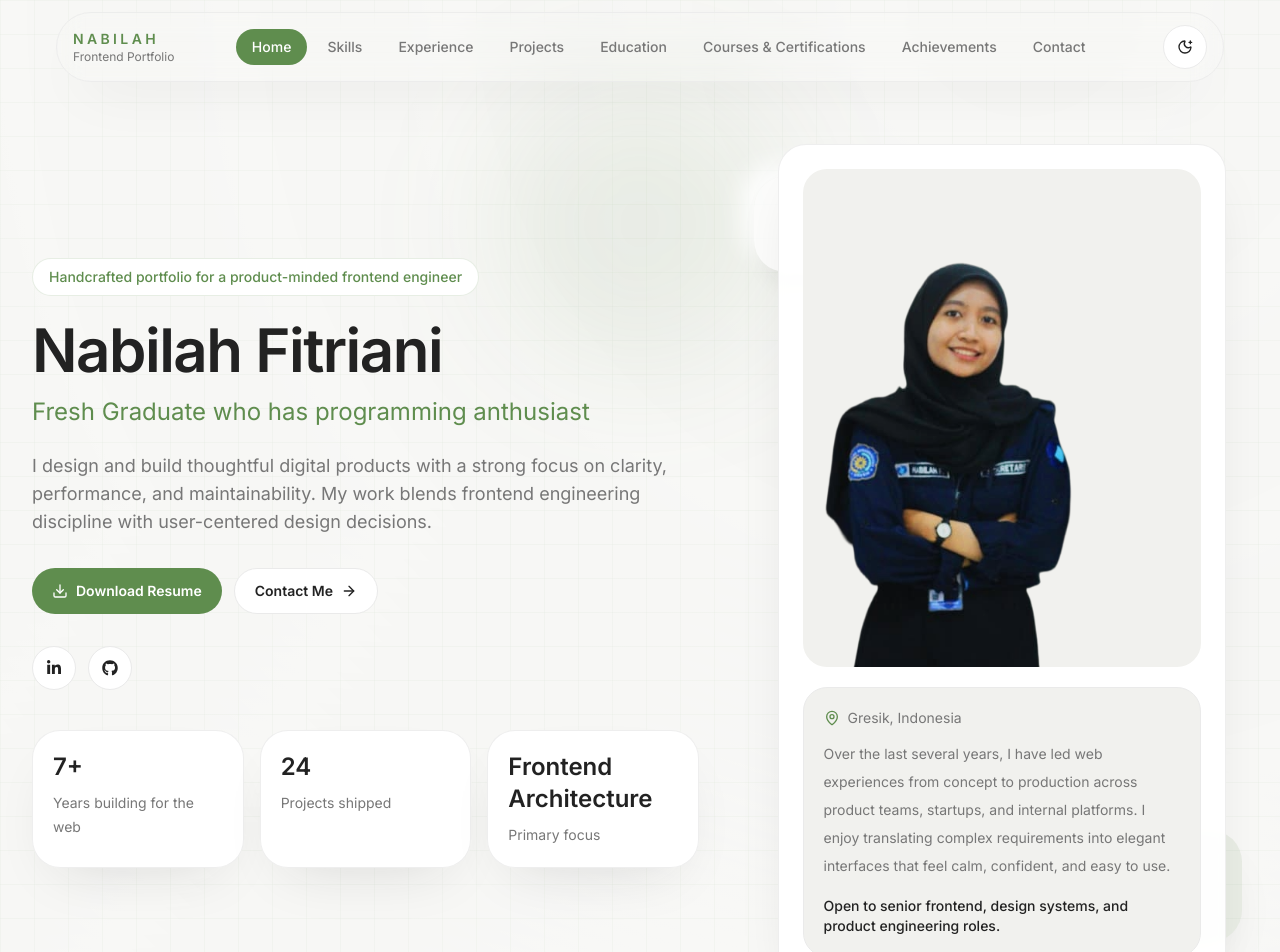
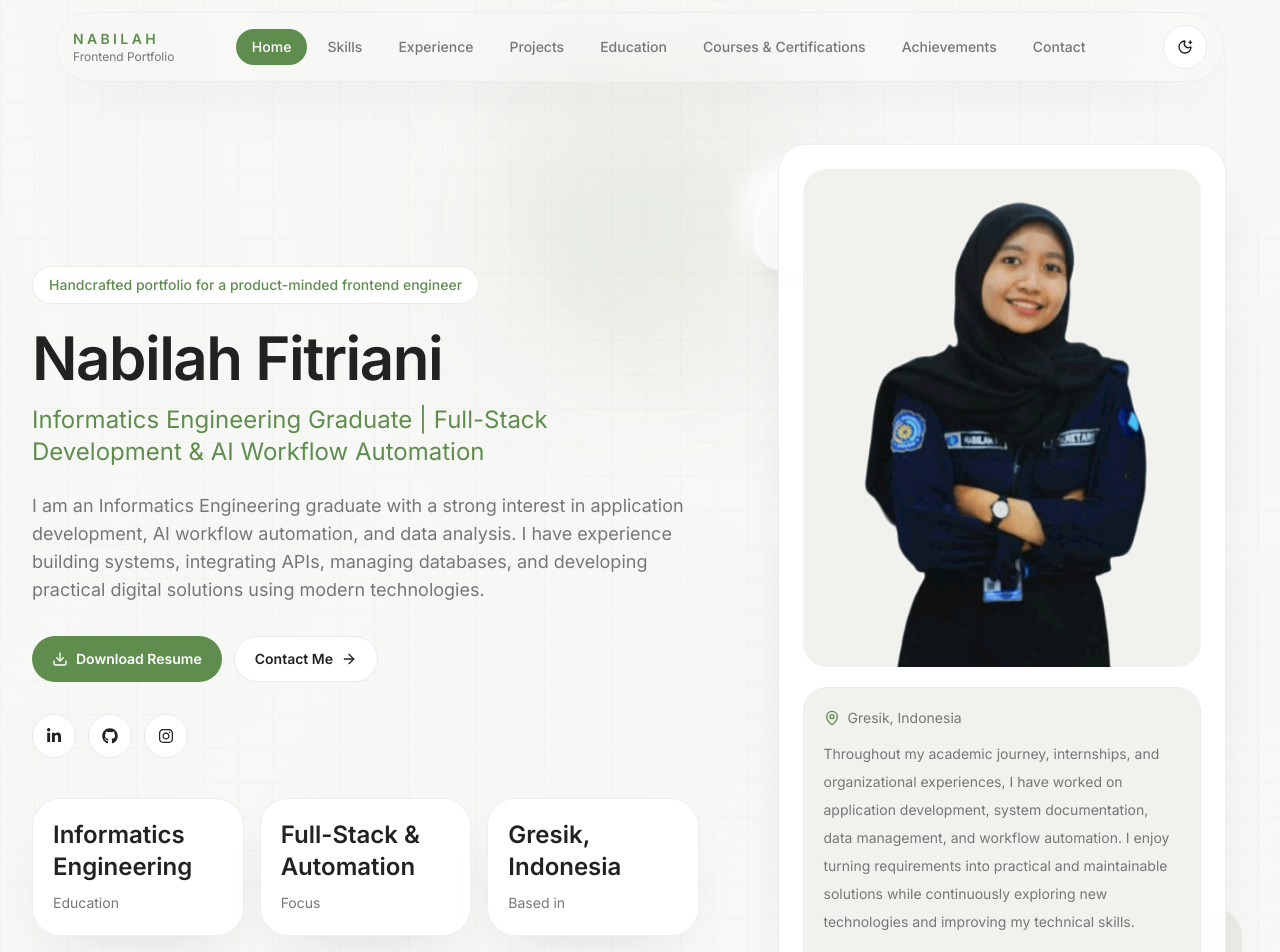
Before and after one commit to bilahf/portoofolio, a Next.js app: page / in a window 1280 px wide. Shown: the top 952 px of the page. Built offline with nearby package versions, Linux system fonts and the light colour scheme.

Commit message:
profile rev 1

```diff
--- a/data/profile.ts
+++ b/data/profile.ts
@@ -3,22 +3,22 @@ import { Profile } from "./types";
 export const profile: Profile = {
   name: "Nabilah Fitriani",
   shortName: "Nabilah",
-  title: "Fresh Graduate who has programming anthusiast",
+  title: "Informatics Engineering Graduate | Full-Stack Development & AI Workflow Automation",
   intro:
-    "I design and build thoughtful digital products with a strong focus on clarity, performance, and maintainability. My work blends frontend engineering discipline with user-centered design decisions.",
-  bio: "Over the last several years, I have led web experiences from concept to production across product teams, startups, and internal platforms. I enjoy translating complex requirements into elegant interfaces that feel calm, confident, and easy to use.",
+    "I am an Informatics Engineering graduate with a strong interest in application development, AI workflow automation, and data analysis. I have experience building systems, integrating APIs, managing databases, and developing practical digital solutions using modern technologies.",
+  bio: "Throughout my academic journey, internships, and organizational experiences, I have worked on application development, system documentation, data management, and workflow automation. I enjoy turning requirements into practical and maintainable solutions while continuously exploring new technologies and improving my technical skills.",
   location: "Gresik, Indonesia",
-  availability: "Open to senior frontend, design systems, and product engineering roles.",
-  profileImage: "/images/profile/nab.png",
+  availability: "Open to opportunities in software development, full-stack development, IT, data, and workflow automation.",
+  profileImage: "/images/profile/nabss.png",
   resumeUrl: "/resume.pdf",
   stats: [
-    { label: "Years building for the web", value: "7+" },
-    { label: "Projects shipped", value: "24" },
-    { label: "Primary focus", value: "Frontend Architecture" },
+    { label: "Education", value: "Informatics Engineering" },
+    { label: "Focus", value: "Full-Stack & Automation" },
+    { label: "Based in", value: "Gresik, Indonesia" },
   ],
   socials: {
     linkedin: "www.linkedin.com/in/bilahf",
     github: "https://github.com/",
-    instagram: "",
+    instagram: "https://www.instagram.com/bilahf/",
   },
 };
```
Also changed, not shown: public/images/profile/nabss.png (added).
